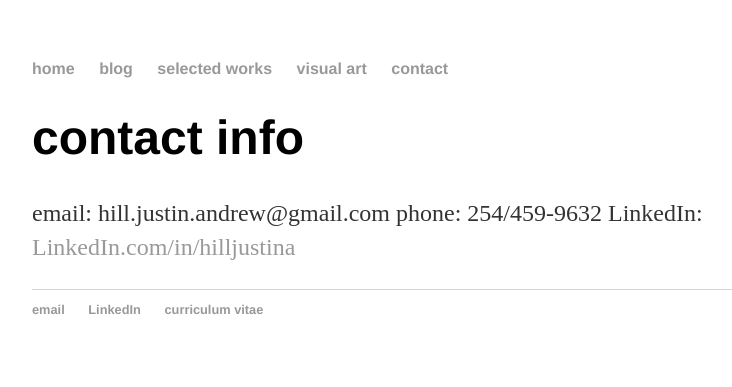
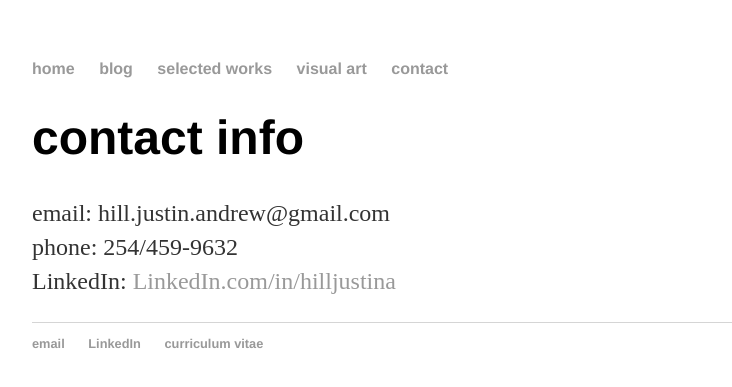
Before and after one commit to HillJustin/HillJustin.github.io, a Jekyll site: the page built from contact/index.md, in a window 1280 px wide. Shown: the top 387 px of the page, without its empty margins (160-892 px from the left). Built offline with Jekyll 4.4.1, drawn with Linux system fonts in a browser that asks for light colours.

```diff
--- a/contact/index.md
+++ b/contact/index.md
@@ -5,6 +5,6 @@ title: "contact | Justin Hill"
 
 # contact info
 
-email: hill.justin.andrew@gmail.com
-phone: 254/459-9632
+email: hill.justin.andrew@gmail.com<br/>
+phone: 254/459-9632<br/>
 LinkedIn: [LinkedIn.com/in/hilljustina](https://www.linkedin.com/in/hilljustina)
--- a/index.html
+++ b/index.html
@@ -4,7 +4,7 @@ title: Justin Hill, philosopher
 ---
 <div class="blurb">
 	<h1>Justin Hill</h1>
-	<img src="/assets/landing-page-headshot.jpg">
+	<img src="/assets/images/landing-page-headshot.jpg">
 	<p>Welcome to my personal website! My name is Justin Hill, and I am a full-time philosophy grad student at Stony Brook University. My research is broadly focused on ideology critique and the possibility of radical social progress, especially through aesthetics, imagination, and belief. Naturally, this also leads to strong interests in affect theory, phenomenology, hermeneutics, psychoanalysis, and subjectivity on the whole.</p>
 	<p>I am also a poet, painter, pen & ink artist, and freelance researcher, writer, and editor. I have spent a year as a research and policy analysis intern for Children at Risk in Houston, TX, two years as a writing and philosophy tutor, and three years as an essayist. My poetry has been published in an online magazine, and my visual works have largely graced solely the eyes of friends and family - namely because poetry and visual art are daily becoming more like expressive critical forms to me, and my artistic skill toward that goal is still hobby-esque at best.</p>
 </div><!-- /.blurb -->
```
